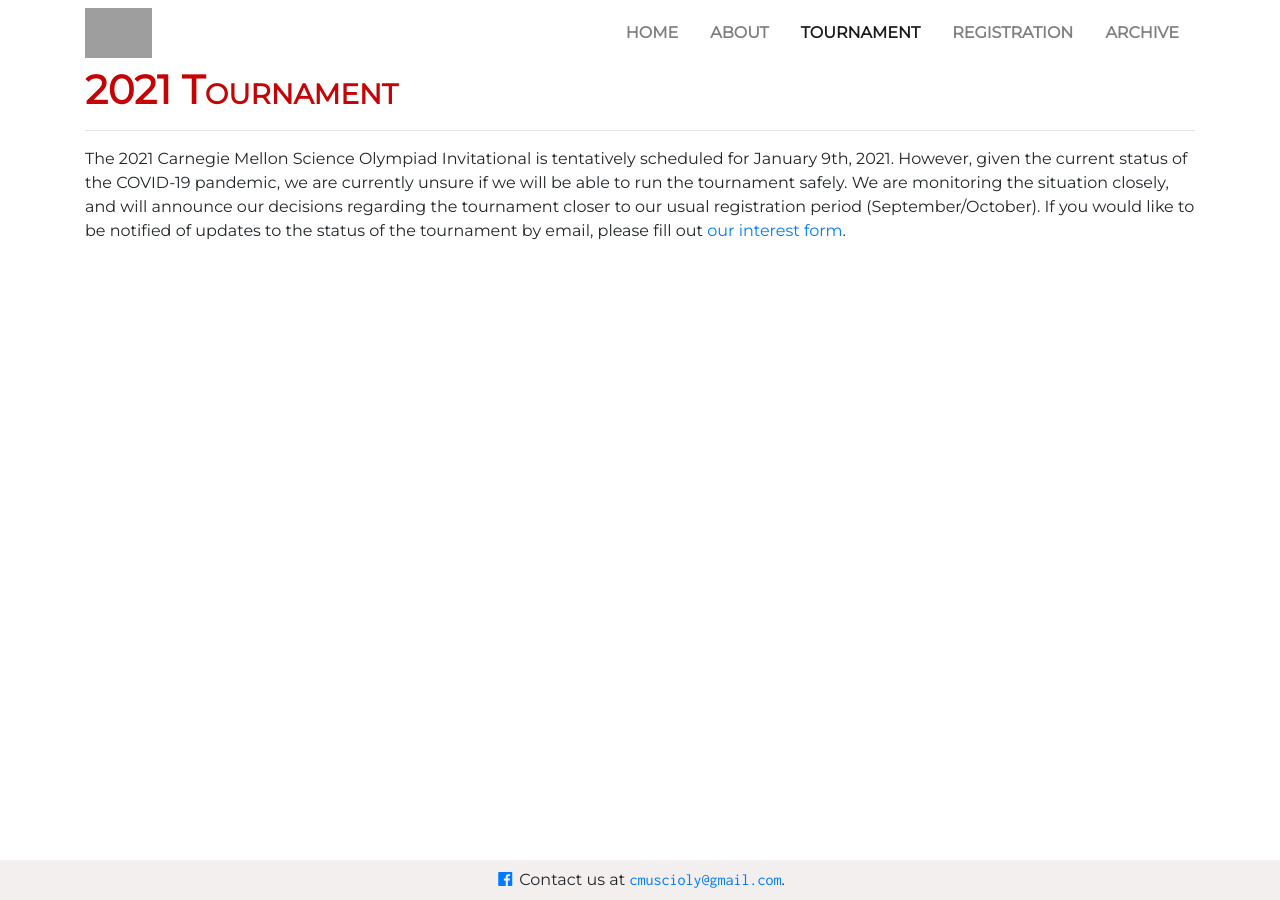
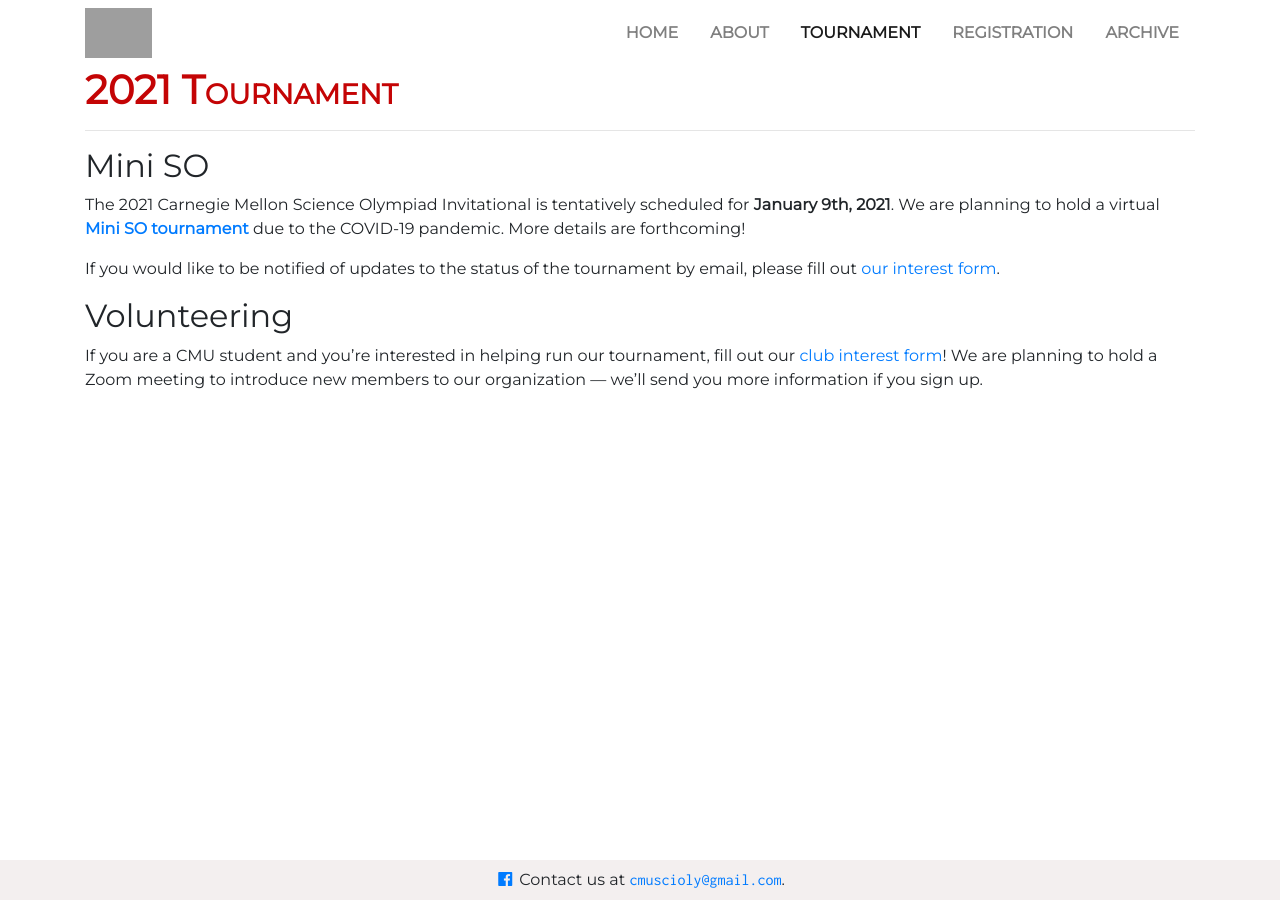
Before and after one commit to cmuscioly/cmuscioly.github.io, a Jekyll site: the page built from tournament.md, in a window 1280 px wide. Built offline with Jekyll 4.4.1, drawn with Linux system fonts in a browser that asks for light colours; nearby versions of some CDN libraries; grey boxes are pictures that could not be loaded.

Commit message:
Update tournament info

```diff
--- a/tournament.md
+++ b/tournament.md
@@ -6,9 +6,20 @@
 
 # 2021 Tournament
 <hr>
+
+## Mini SO
+
 The 2021 Carnegie Mellon Science Olympiad Invitational is tentatively scheduled for
-January 9th, 2021. However, given the current status of the COVID-19 pandemic, we
-are currently unsure if we will be able to run the tournament safely. We are monitoring
-the situation closely, and will announce our decisions regarding the tournament closer
-to our usual registration period (September/October). If you would like to be notified
-of updates to the status of the tournament by email, please fill out [our interest form](https://docs.google.com/forms/d/e/1FAIpQLSd3ayXBegqOfQ6dHO395-I3V3TKnYjcd53JGWLj0T1MkCHuCA/viewform?usp=sf_link).
+**January 9th, 2021**. We are planning to hold a virtual
+[**Mini SO tournament**](https://www.soinc.org/play/tournaments)
+due to the COVID-19 pandemic. More details are forthcoming!
+
+If you would like to be notified of updates to the status of the tournament by email,
+please fill out [our interest form](https://docs.google.com/forms/d/e/1FAIpQLSd3ayXBegqOfQ6dHO395-I3V3TKnYjcd53JGWLj0T1MkCHuCA/viewform?usp=sf_link).
+
+## Volunteering
+
+If you are a CMU student and you're interested in helping run our tournament, fill out
+our [club interest form](https://docs.google.com/forms/d/e/1FAIpQLSdak9n3TSQL-Bi9-5WRJaFDZor4uoe9CicKruF--zxYqBBe5w/viewform)!
+We are planning to hold a Zoom meeting to introduce new members to our organization
+--- we'll send you more information if you sign up.
```
Also changed, not shown: index.html (+9 -0 lines).
